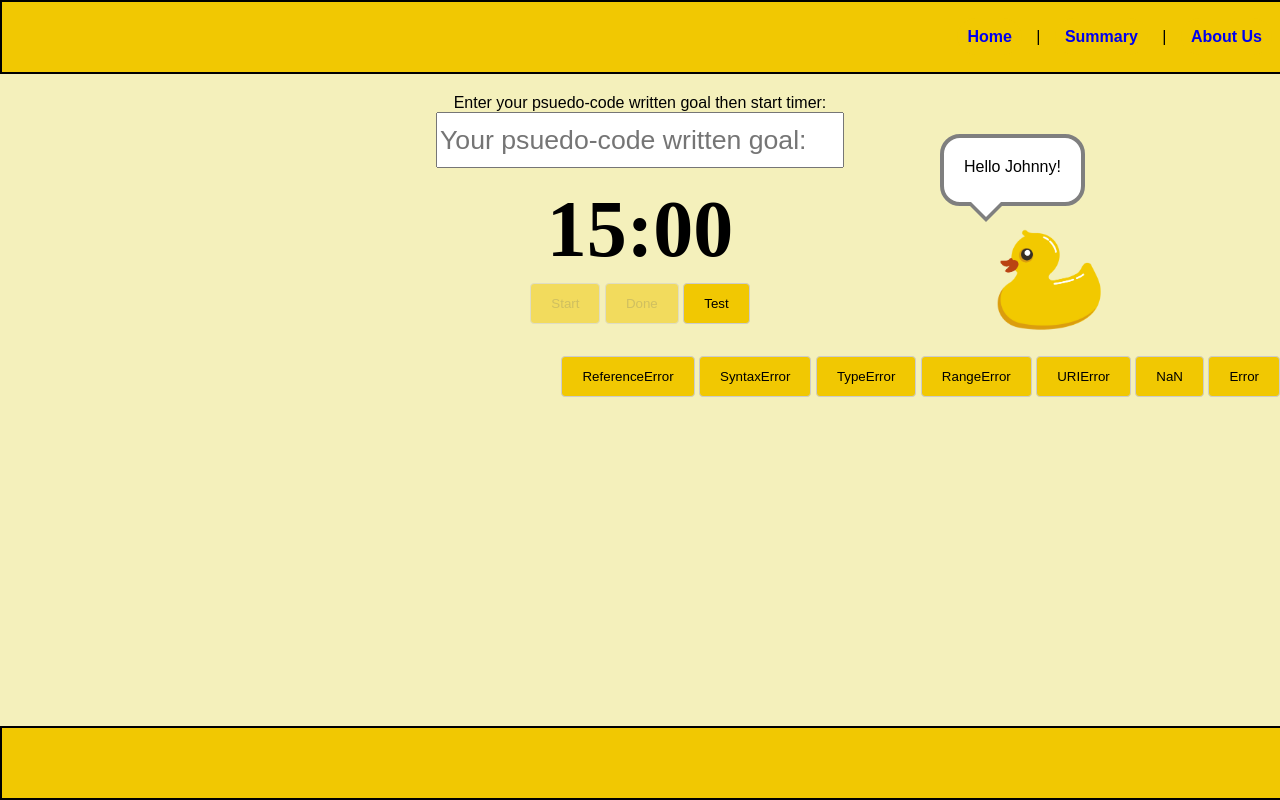
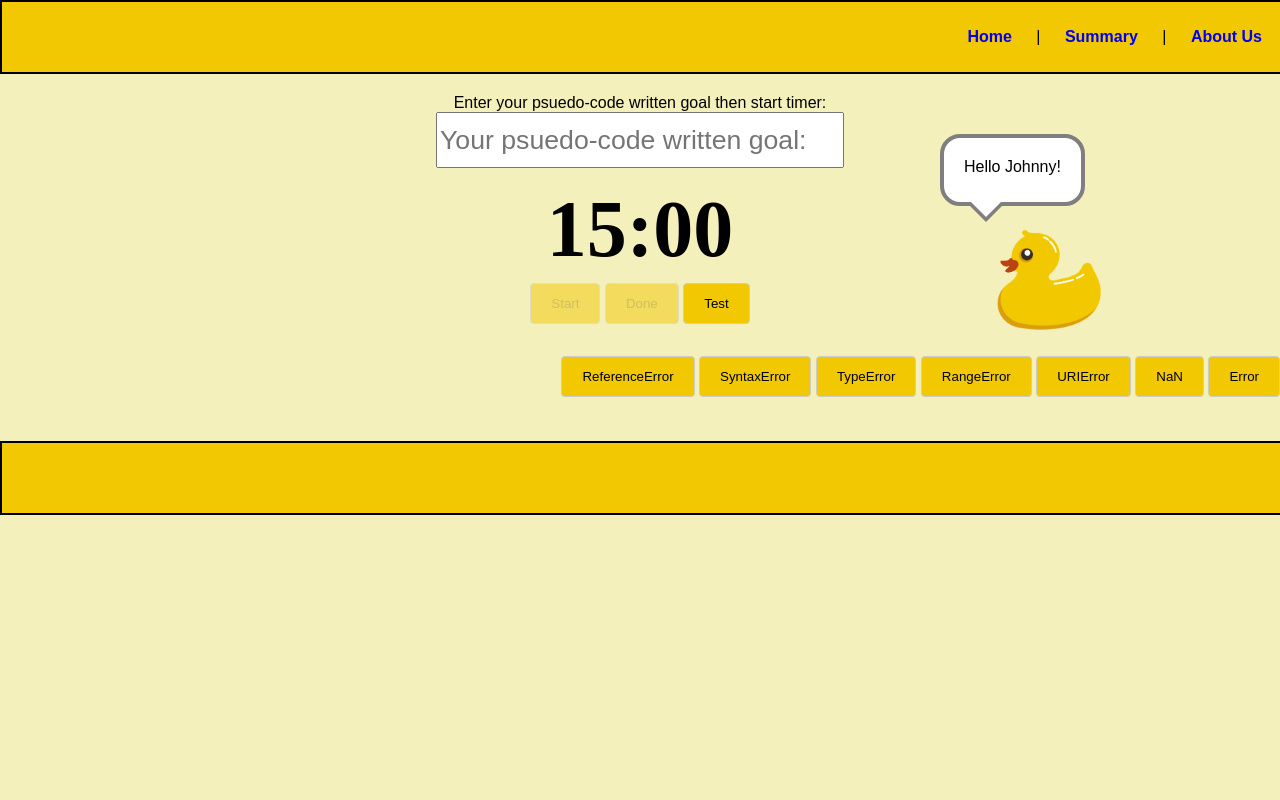
Before and after one commit to Mackoyokcam/Duck-Timer, a plain HTML site: page main.html in a window 1280 px wide. Drawn offline with nearby package versions, Linux system fonts and the light colour scheme; a web font is replaced by a local one.

Commit message:
dont use this

```diff
--- a/main.css
+++ b/main.css
@@ -53,12 +53,10 @@ main{
 }
 
 footer{
-  margin-bottom: 0px;
+  position: absolute;
   height:70px;
   background-color:#f1c802;
   margin-top: 20px;
-  position: absolute;
-  bottom: 0px;
   width: 100%;
   border: solid 2px black;
 }
--- a/main.html
+++ b/main.html
@@ -73,7 +73,7 @@
 <script src="messages.js"></script>
 <script src="main.js"></script>
 
+<footer>
+</footer>
   </body>
-  <footer>
-  </footer>
   </html>
```
